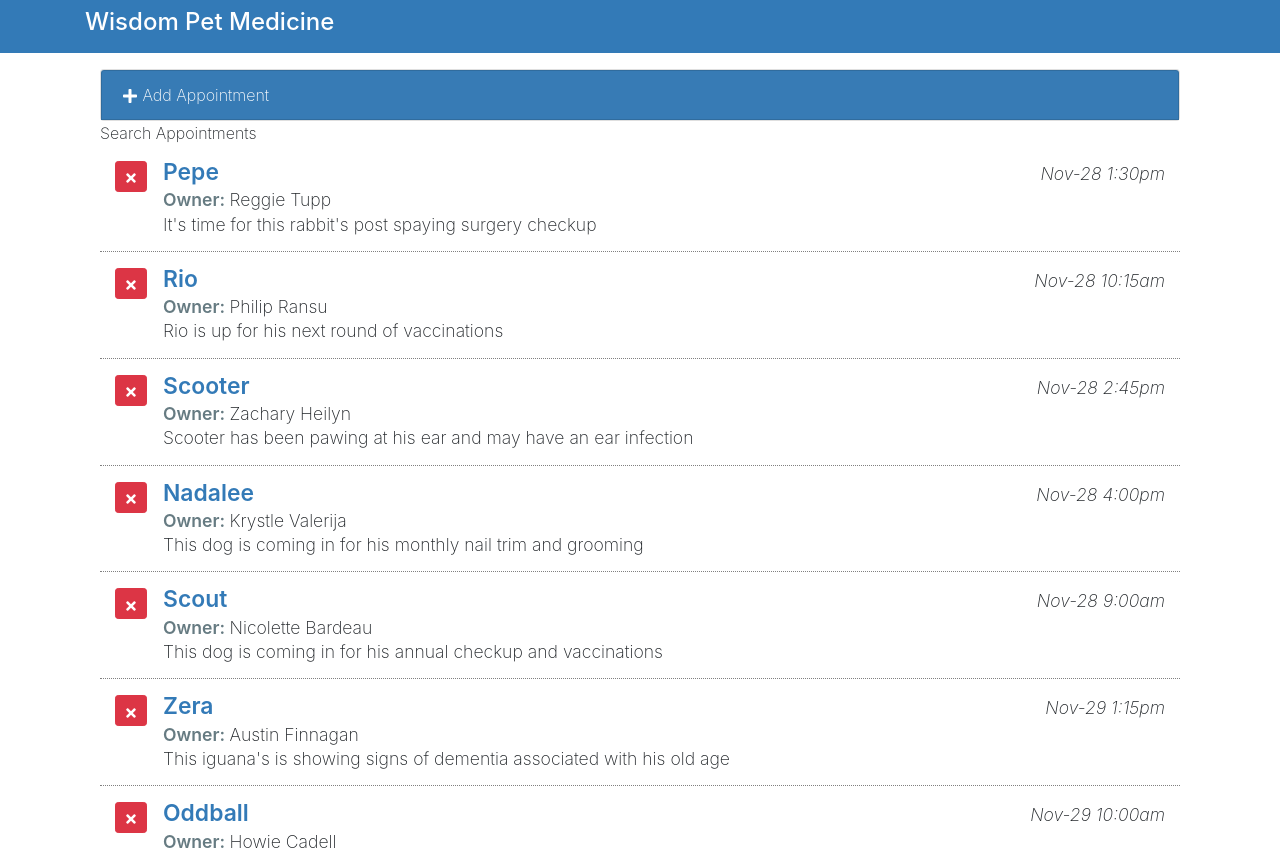
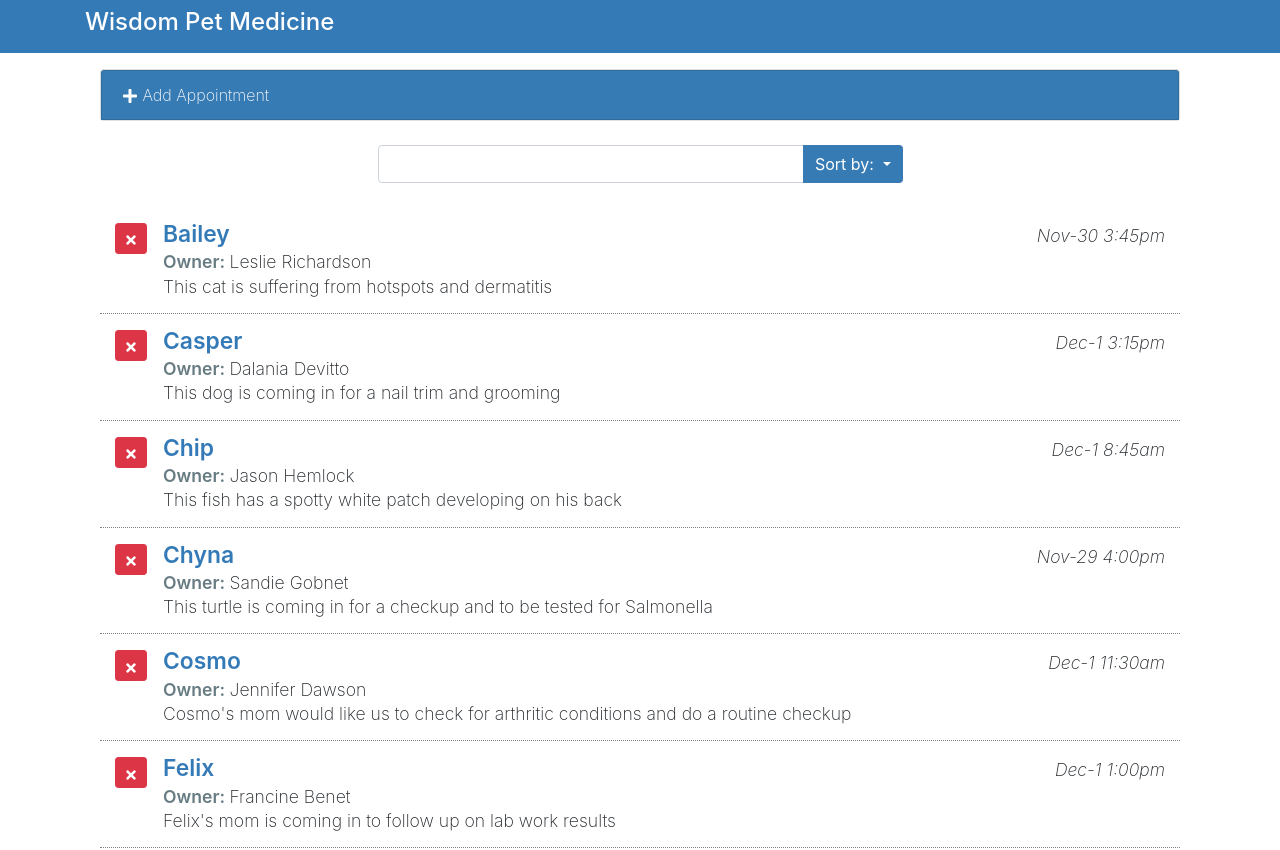
Before and after one commit to spdwyer06/LiL_ReactInterface, a React (Create React App) app: page / in a window 1280 px wide. Shown: the top 850 px of the page. Built offline with nearby package versions, Linux system fonts and the light colour scheme.

Commit message:
Add sorting state variables to App component. Add dynamic element classes on SearchAppointments component

```diff
--- a/src/components/App.js
+++ b/src/components/App.js
@@ -13,7 +13,9 @@
   // const [myName, setMyName] = useState('Sean');
   const [myAppointments, setMyAppointments] = useState([]);
   const [lastIndex, setLastIndex] = useState(0);
-  const [formDisplayOn, setFormDisplayOn] = useState(false)
+  const [formDisplayOn, setFormDisplayOn] = useState(false);
+  const [orderBy, setOrderBy] = useState('petName');
+  const [orderDirection, setOrderDirection] = useState('asc');
 
   useEffect(() => {
     fetchSeedData();
@@ -53,6 +55,21 @@
   //   <div>{appointment.petName}</div>
   // ));
 
+
+  let order;
+  let filteredAppointments = myAppointments;
+  if(orderDirection == 'asc')
+    order = 1;
+  else
+    order = -1;
+
+  filteredAppointments.sort((aptOne, aptTwo) => {
+    if(aptOne[orderBy].toLowerCase() < aptTwo[orderBy].toLowerCase())
+      return -1 * order;
+    else
+      return 1 * order;
+  })
+
   return (
     <main className="page bg-white" id="petratings">
     <div className="container">
@@ -62,8 +79,9 @@
             {/* {myName} */}
             {/* {petName} */}
             <AddAppointments formDisplayOn={formDisplayOn} toggleFormDisplay={toggleFormDisplay} addAppointment={addAppointment} />
-            <SearchAppointments />
-            <ListAppointments appointments={myAppointments} deleteAppointment={deleteAppointment} />
+            <SearchAppointments orderBy={orderBy} orderDirection={orderDirection} />
+            {/* <ListAppointments appointments={myAppointments} deleteAppointment={deleteAppointment} /> */}
+            <ListAppointments appointments={filteredAppointments} deleteAppointment={deleteAppointment} />
           </div>
         </div>
       </div>
--- a/src/components/SearchAppointments.js
+++ b/src/components/SearchAppointments.js
@@ -1,8 +1,49 @@
 
 
-const SearchAppointments = () => {
+const SearchAppointments = (props) => {
     return(
-        <div>Search Appointments</div>
+        <div className="search-appointments row justify-content-center my-4">
+        <div className="col-md-6">
+          <div className="input-group">
+            <input
+              id="SearchApts"
+              type="text"
+              className="form-control"
+              aria-label="Search Appointments"
+            />
+            <div className="input-group-append">
+              <button
+                type="button"
+                className="btn btn-primary dropdown-toggle"
+                data-toggle="dropdown"
+                aria-haspopup="true"
+                aria-expanded="false"
+              >
+                Sort by: <span className="caret" />
+              </button>
+
+              <div className="sort-menu dropdown-menu dropdown-menu-right">
+                <button className={'sort-by dropdown-item ' + (props.orderBy == 'petName' ? 'active' : '')} href="#">
+                  Pet Name
+                </button>
+                <button className={'sort-by dropdown-item ' + (props.orderBy == 'aptDate' ? 'active' : '')} href="#">
+                  Date
+                </button>
+                <button className={'sort-by dropdown-item ' + (props.orderBy == 'ownerName' ? 'active' : '')} href="#">
+                  Owner
+                </button>
+                <div role="separator" className="dropdown-divider" />
+                <button className={'sort-by dropdown-item ' + (props.orderDirection == 'asc' ? 'active' : '')} href="#">
+                  Asc
+                </button>
+                <button className={'sort-by dropdown-item ' + (props.orderDirection == 'desc' ? 'active' : '')} href="#">
+                  Desc
+                </button>
+              </div>
+            </div>
+          </div>
+        </div>
+      </div>
     );
 }
 
```
